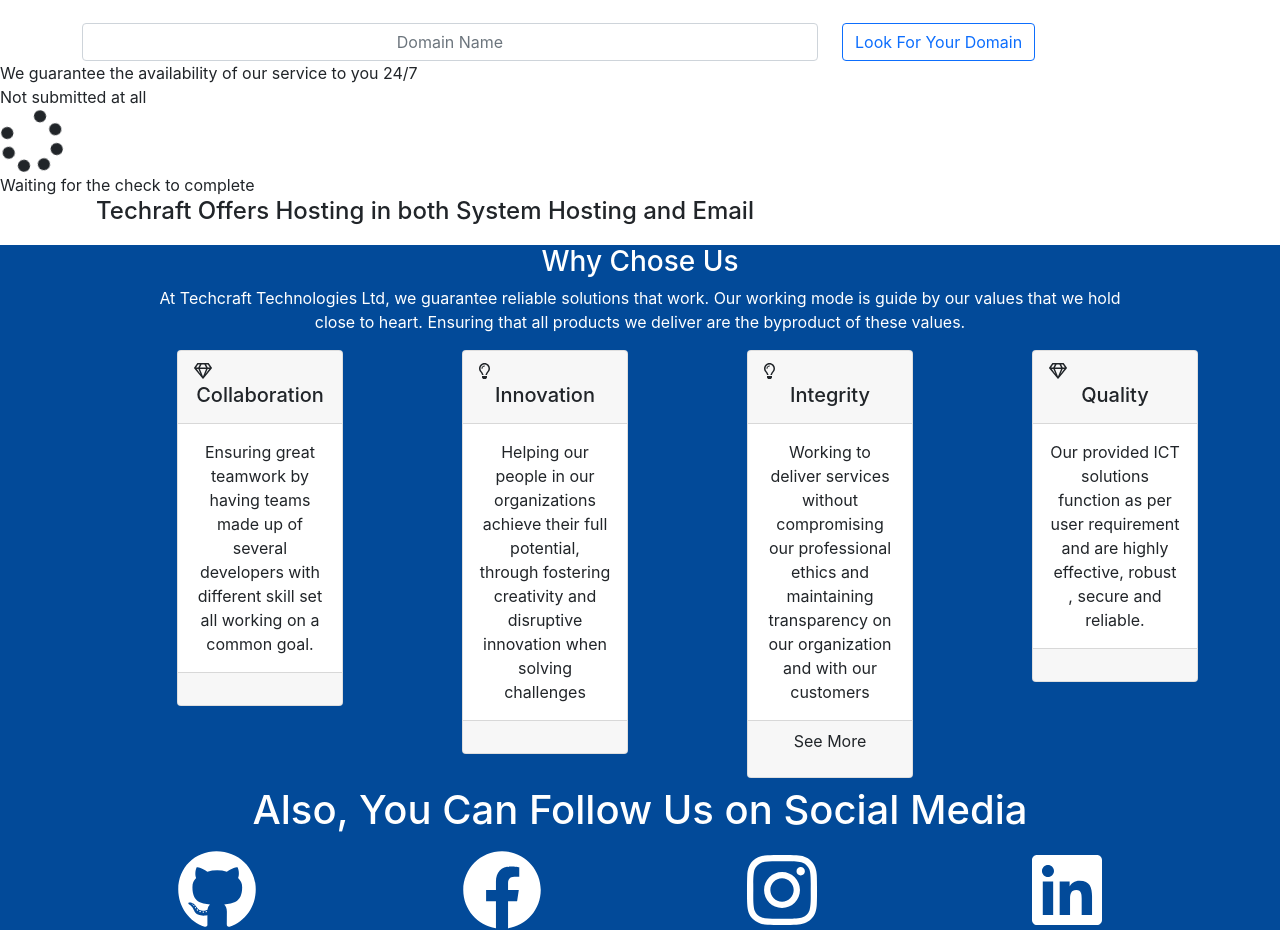
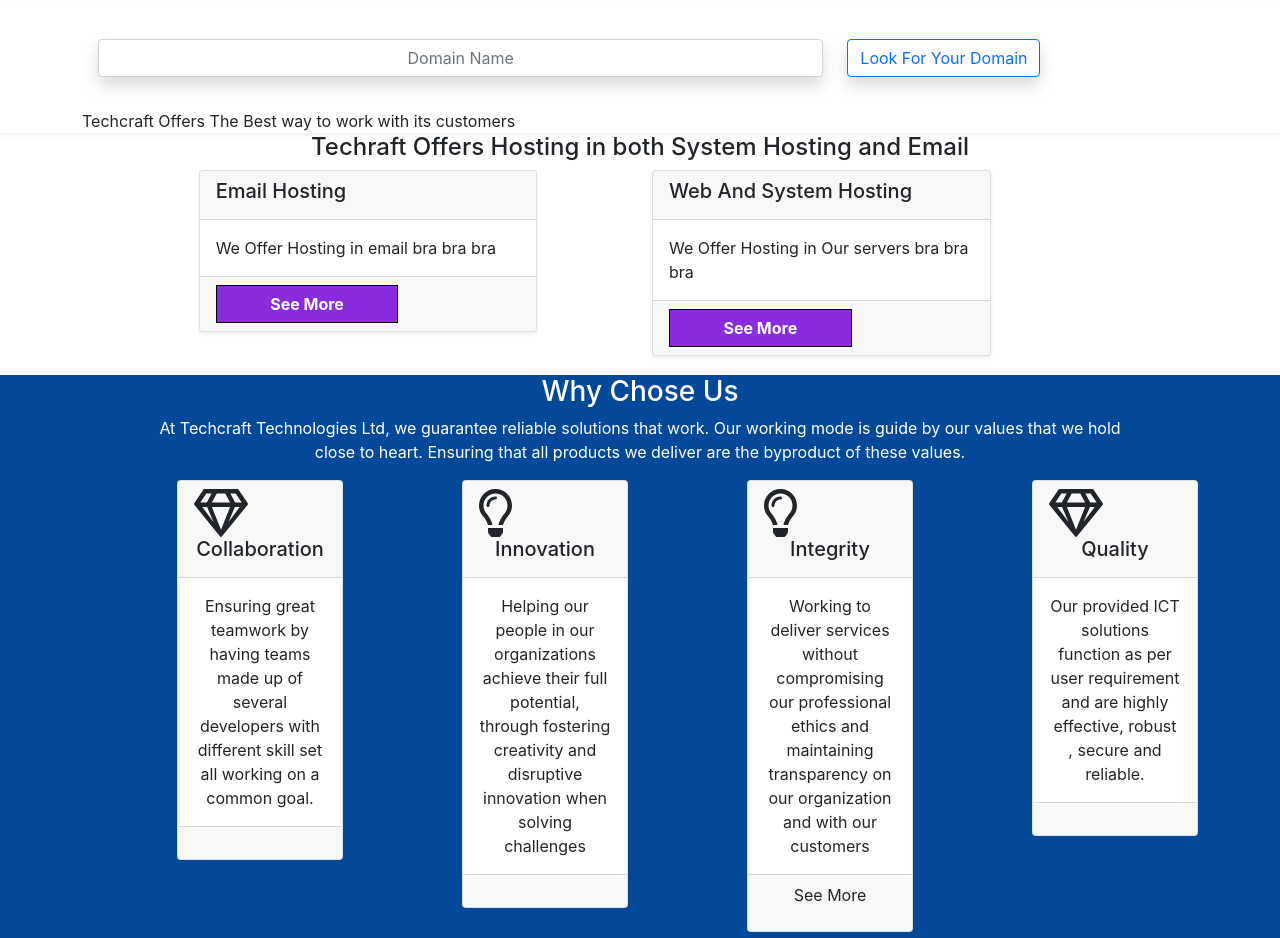
Before and after one commit to machuchesteven/tchosting, a React (Create React App) app: page / in a window 1280 px wide. Shown: the part 254-1192 px from the top of the page. Built offline with nearby package versions, Linux system fonts and the light colour scheme.

Commit message:
Before first deployment for status and other information check

```diff
--- a/src/index.css
+++ b/src/index.css
@@ -5,23 +5,20 @@
     sans-serif;
   -webkit-font-smoothing: antialiased;
   -moz-osx-font-smoothing: grayscale;
-  ::-webkit-scrollbar {
-    width: 12px;
 }
+
 ::-webkit-scrollbar{
-  width: 5px;
-  color: blueviolet;
-}
+  width: 12px;
+  }
 ::-webkit-scrollbar-track {
-    -webkit-box-shadow: inset 0 0 6px rgba(0,0,0,0.3);
+    -webkit-box-shadow: inset 0 0 6px rgba(79, 220, 255, 0.486);
     border-radius: 10px;
-}
+  }
 
 ::-webkit-scrollbar-thumb {
     border-radius: 10px;
-    -webkit-box-shadow: inset 0 0 6px rgba(0,0,0,0.5);
-}
-}
+    -webkit-box-shadow: inset 0 0 6px rgba(43, 117, 236, 0.945);
+  }
 #arrow-down{
   color: #024A99;
 }
@@ -105,6 +102,13 @@
   background-color: #024A99;
 
 }
+.why-us-icon{
+  margin: auto;
+  justify-content: center;
+  align-items:center;
+  color: white;
+
+}
 .why-chose-us-heading{
   color: white;
   align-items: center;
@@ -138,3 +142,16 @@
 .text-white{
   color: white !important;
 }
+.center-align{
+  text-align: center;
+  justify-content: center;
+
+}
+.see-more-button{
+  border-radius: 0px !important;
+}
+
+.brand-icon{
+  width: 100%;
+  height: 100%;
+}
--- a/src/index.js
+++ b/src/index.js
@@ -3,11 +3,11 @@
 import { Alert, Form, Button, Row, Col, Container, Navbar as BNavbar, Nav, Card } from 'react-bootstrap'
 import 'bootstrap/dist/css/bootstrap.min.css'
 import './index.css'
-import {Bounce, LightSpeed, Fade, Slide, Flip} from 'react-reveal'
+import { Bounce, LightSpeed, Slide, Fade } from 'react-reveal'
 import { FontAwesomeIcon } from '@fortawesome/react-fontawesome'
-import {faSpinner, faArrowDown, faSearch, } from "@fortawesome/free-solid-svg-icons"
-import {faGem, faLightbulb} from "@fortawesome/free-regular-svg-icons"
-import {faGithub, faFacebook, faInstagram, faLinkedin} from "@fortawesome/free-brands-svg-icons"
+import { faArrowDown, faSearch, faCogs } from "@fortawesome/free-solid-svg-icons"
+import { faGem, faLightbulb } from "@fortawesome/free-regular-svg-icons"
+import { faGithub, faFacebook, faInstagram, faLinkedin } from "@fortawesome/free-brands-svg-icons"
 
 
 
@@ -21,7 +21,7 @@
   }
   return (
     <div>
-      <BNavbar  sticky="top" bg="light" expand="md" className="h-100">
+      <BNavbar sticky="top" bg="light" expand="md" className="h-100">
         <Container>
           <div><BNavbar.Brand><b id="brand-name">TechCraftHost</b></BNavbar.Brand></div>
           <Nav className="justify-content-center" activeKey="/" id="navigation">
@@ -74,9 +74,6 @@
 
 
 
-
-
-
 // the app for domain lookup
 const App = () => {
   // for the domain to be looked up for since we are not going to implement any logic for pages while checking
@@ -86,7 +83,9 @@
 
   // const [isAvailableDomain, setIsAvailableDomain] = useState(null)
   const [isAvailable, setIsAvailable] = useState(null)
-
+  // error check div
+  const [error, setError] = useState("")
+  // the apiKey paid for the company domain lookup service Access
   const apiKey = "at_S7GiKRUSgB9dilmMnaTWaV5IfHhBF"
 
   // look for the submitted domain name, once the user starts toi type again, then button is not submitted till he submit again too
@@ -106,7 +105,7 @@
   }
   function Buy() {
     const [askSuggestion, setAskSuggestions] = useState(false)
-    function suggest(){
+    function suggest() {
       const lastIndex = domainName.lastIndexOf(".")
       const rootName = domainName.slice(0, lastIndex)
       return `${rootName}.co.tz`
@@ -117,51 +116,81 @@
           <CallToBuy name={domainName} discount={20} />
         </Bounce>
       </div>
-    } if(submitted && checkResult === "UNAVAILABLE"){
+    } else if (submitted && checkResult === "UNAVAILABLE") {
       return <div>
         <Alert variant="success">
-      <Bounce>
+          <Slide right>
 
             <h1>The domain is not available, But there are other suggestions</h1>
-        <Button variant="primary" onClick={(e)=> {setAskSuggestions(true)}}><FontAwesomeIcon icon={faSearch} />Click here to get them</Button>
-      </Bounce>
+            <Button variant="primary" onClick={(e) => { setAskSuggestions(true) }}><FontAwesomeIcon icon={faSearch} />Click here to get them</Button>
+          </Slide>
         </Alert>
         <Container>
-      <div>{askSuggestion? `${suggest()}`: "Can You Try Another Good Name"}</div>
+          <div>{askSuggestion ? `${suggest()}` : "Can You Try Another Good Name"}</div>
         </Container>
       </div>
     }
+    else if (!submitted && error === "") {
+      return <div id="empty"></div>
+    }
+    else if (submitted && error !== "") {
+      return <Alert variant="info">
+        <Container>
+          <LightSpeed>
+            <div className="container-fluid mt-5 mb-5">
+              <Row md={2} className="bg-none">
+                <Col span={1} offset={1}>
+                  <div className="">
+                    <FontAwesomeIcon icon={faCogs} size="5x" spin className="arrow-down" />
+                  </div>
+                </Col>
+                <Col span={9}>
+                  <Container>
+                    <h3 className="fw-b center-align">Sorry But an Error Occured during loading up your domain<br />
+                      Can You try One More Time
+                    </h3>
+                  </Container>
+                </Col>
+              </Row>
+            </div>
+          </LightSpeed>
+        </Container>
+      </Alert>
+    }
     else {
-      return <div><FontAwesomeIcon icon={faSpinner} spin size="4x" /></div>
+      return <Fade in><div className="bg-light pt-5 pb-5"><Container>
+        <h4 className="center-align">Am pretty sure you will enjoy working with us</h4>
+      </Container></div></Fade>
     }
   }
   useEffect(() => {
-    if(submitted){
-    fetch(`https://domain-availability.whoisxmlapi.com/api/v1?apiKey=${apiKey}&domainName=${domainName}&credits=DA`,{
+    if (submitted) {
+      fetch(`https://domain-availability.whoisxmlapi.com/api/v1?apiKey=${apiKey}&domainName=${domainName}&credits=DA`, {
         method: "GET",
         mode: "cors",
         headers: {
-        "content-type":"application/json; charset=UTF-8"
+          "content-type": "application/json; charset=UTF-8"
         }
       })
         .then(res => res.json())
-      .then(response=>{
+        .then(response => {
           console.log(response)
           setCheckResult(response["DomainInfo"].domainAvailability)
           setIsAvailable(true)
           console.log(checkResult)
         })
-      .catch(error=>{
+        .catch(error => {
           console.log(error.message)
           setIsAvailable(false)
+          setError(error)
         })
     }
-    }, [submitted])
+  }, [submitted, checkResult, domainName])
 
   // function getNameSuggestions(name){
   // }
-  function availableCheck(){
-    if(isAvailable){
+  function availableCheck() {
+    if (isAvailable) {
       return <div>
         <LightSpeed bottom>
           <Container>
@@ -169,7 +198,7 @@
           </Container>
         </LightSpeed>
       </div>
-    }else{
+    } else {
       return <div>
         <Container>
           <h1>The domain check was succesful but some action failed</h1>
@@ -177,28 +206,32 @@
       </div>
     }
   }
+  const empty = <div className="empty"></div>
 
 
-  return <div className="justify-content-center">
+  return <div className="justify-content-center shadow shadow-sm">
     <div id="empty"></div>
     <Container>
-    <Form method="POST" onSubmit={(e)=> handleSubmit(e)}>
+      <Form method="POST" onSubmit={(e) => handleSubmit(e)} className="m-2">
         <Row sm={1} md={2} className="justify-content-center">
           <Col sm={9} md={8} className="justify-content-sm-center">
 
-          <Form.Control type="text" placeholder="Domain Name" onChange={(e) => { handleNameChange(e) }} id="domain-input" required />
+            <Form.Control type="text" placeholder="Domain Name" onChange={(e) => { handleNameChange(e) }} id="domain-input" className="shadow m-2" required />
           </Col>
           <Col sm={3} md={4} className="justify-content-sm-center" >
-          <Button type="submit" variant="outline-primary">Look For Your Domain</Button>
+            <Button type="submit" variant="outline-primary" className="m-2 shadow">Look For Your Domain</Button>
           </Col>
         </Row>
       </Form>
     </Container>
-    <div>{submitted ? `We are Looking for ${domainName}` : "We guarantee the availability of our service to you 24/7"}</div>
-    <div>{submitted && isAvailable? "The domain is submitted and data is fetched": submitted && isAvailable === false ? "The domain LookUp failed, but the value is submitted": submitted && isAvailable === null? "The value is submitted but the check is not complete": "Not submitted at all"}</div>
+    <div>{submitted ? `We are Looking for ${domainName}` : ``}</div>
+    <div>{submitted && isAvailable ? "The domain is submitted and data is fetched" : submitted && isAvailable === null ? "The value is submitted but the check is not complete" : ""}</div>
     <Buy />
     {availableCheck}
-    <div>{isAvailable? `${checkResult}`: `Waiting for the check to complete`}</div>
+    <div><Container>
+      {isAvailable !== null ? `${checkResult}` : `Techcraft Offers The Best way to work with its customers`}
+    </Container></div>
+    {empty}
   </div>
 }
 
@@ -284,17 +317,54 @@
 
 // The hosting services we offer
 const HostingServices = () => {
+  function seeMoreMail(e) {
+    e.preventDefault()
+    console.log("want to see more mail")
+  }
+  function seeMoreWeb(e) {
+    e.preventDefault()
+    console.log("want to see more Web")
+  }
+
   return <div className="hosting-services-container">
-    <div><h4 className="hosting-services-header">
+    <div><h4 className="hosting-services-header center-align">
       Techraft Offers Hosting in both System Hosting and Email
     </h4></div>
     <Container className="hosting-services">
+      <Row sm={1} md={2}>
+        <Col md={{ span: 4, offset: 1 }}>
+          <Card className="justify-content-center shadow shadow-sm bg-white">
+            <Card.Header>
+              <Card.Title>Email Hosting</Card.Title>
+            </Card.Header>
+            <Card.Body>
+              <Card.Text>We Offer Hosting in email bra bra bra</Card.Text>
+            </Card.Body>
+            <Card.Footer>
+              <Button className="see-more-button" onClick={e => seeMoreMail(e)}>See More</Button>
+            </Card.Footer>
+          </Card>
+        </Col>
+        <Col md={{ span: 4, offset: 1 }}>
+          <Card className="justify-content-center shadow shadow-sm bg-white">
+            <Card.Header>
+              <Card.Title>Web And System Hosting</Card.Title>
+            </Card.Header>
+            <Card.Body>
+              <Card.Text>We Offer Hosting in Our servers  bra bra bra</Card.Text>
+            </Card.Body>
+            <Card.Footer>
+              <Button className="see-more-button" onClick={e => seeMoreWeb(e)}>See More</Button>
+            </Card.Footer>
+          </Card>
+        </Col>
+      </Row>
 
     </Container>
   </div>
 }
 
-const Reason = () =>{
+const Reason = () => {
   return <div className="why-chose-us">
     <Container>
       <h3 className="why-chose-us-heading fw-b marg-top">Why Chose Us</h3>
@@ -303,10 +373,12 @@
     <div className="reasons-card">
       <Container>
         <Row sm={1} md={4}>
-     <Col md={{span : 2, offset: 1}} className="mb-2">
+          <Col md={{ span: 2, offset: 1 }} className="mb-2">
             <Card className="reason-card">
               <Card.Header>
-    <FontAwesomeIcon icon={faGem} />
+                <div className="justify-content-center">
+                  <FontAwesomeIcon icon={faGem} size="3x" className="ml-5" />
+                </div>
                 <Card.Title className="reason-card-text">
                   Collaboration
                 </Card.Title></Card.Header>
@@ -320,10 +392,12 @@
               </Card.Footer>
             </Card>
           </Col>
-        <Col md={{span : 2, offset: 1}} className="mb-2">
+          <Col md={{ span: 2, offset: 1 }} className="mb-2">
             <Card className="reason-card">
               <Card.Header>
-      <FontAwesomeIcon icon={faLightbulb} />
+                <div className="justify-content-center align-center">
+                  <FontAwesomeIcon icon={faLightbulb} size="3x" />
+                </div>
                 <Card.Title className="reason-card-text">
                   Innovation
                 </Card.Title></Card.Header>
@@ -337,10 +411,12 @@
               </Card.Footer>
             </Card>
           </Col>
-        <Col md={{span : 2, offset: 1}} className="mb-2">
+          <Col md={{ span: 2, offset: 1 }} className="mb-2">
             <Card className="reason-card">
               <Card.Header>
-      <FontAwesomeIcon icon={faLightbulb} />
+                <div className="justify-content-center align-center">
+                  <FontAwesomeIcon icon={faLightbulb} size="3x" />
+                </div>
                 <Card.Title className="reason-card-text">
                   Integrity
                 </Card.Title></Card.Header>
@@ -353,10 +429,12 @@
                 <p className="reason-card-text fw-b">See More</p>
               </Card.Footer>
             </Card>
-    </Col>   <Col md={{span : 2, offset: 1}} className="mb-2">
+          </Col>   <Col md={{ span: 2, offset: 1 }} className="mb-2">
             <Card className="reason-card">
               <Card.Header>
-    <FontAwesomeIcon icon={faGem} />
+                <div className="justify-content-center align-center">
+                  <FontAwesomeIcon icon={faGem} size="3x" />
+                </div>
                 <Card.Title className="reason-card-text">
                   Quality
                 </Card.Title></Card.Header>
@@ -374,17 +452,17 @@
         </Row>
         <Row className="social-media-icons justify-content-center">
           <h1 className="reason-card-text mb-3 text-white">Also, You Can Follow Us on Social Media</h1>
-    <Col sm={{span: 2, offset: 1 }}>
-      <FontAwesomeIcon icon={faGithub} size="5x" className="brand-icon" />
+          <Col sm={{ span: 2, offset: 1 }}>
+            <FontAwesomeIcon icon={faGithub} size="4x" className="brand-icon" />
           </Col>
-    <Col sm={{span: 2, offset: 1 }}>
-      <FontAwesomeIcon icon={faFacebook} size="5x" className="brand-icon" />
+          <Col sm={{ span: 2, offset: 1 }}>
+            <FontAwesomeIcon icon={faFacebook} size="4x" className="brand-icon" />
           </Col>
-    <Col sm={{span: 2, offset: 1 }}>
-      <FontAwesomeIcon icon={faInstagram} size="5x" className="brand-icon" />
+          <Col sm={{ span: 2, offset: 1 }}>
+            <FontAwesomeIcon icon={faInstagram} size="4x" className="brand-icon" />
           </Col>
-    <Col sm={{span: 2, offset: 1 }}>
-      <FontAwesomeIcon icon={faLinkedin} size="5x" className="brand-icon" />
+          <Col sm={{ span: 2, offset: 1 }}>
+            <FontAwesomeIcon icon={faLinkedin} size="4x" className="brand-icon" />
           </Col>
 
         </Row>
```
Lines whose indentation alone changed are shown as unchanged.
